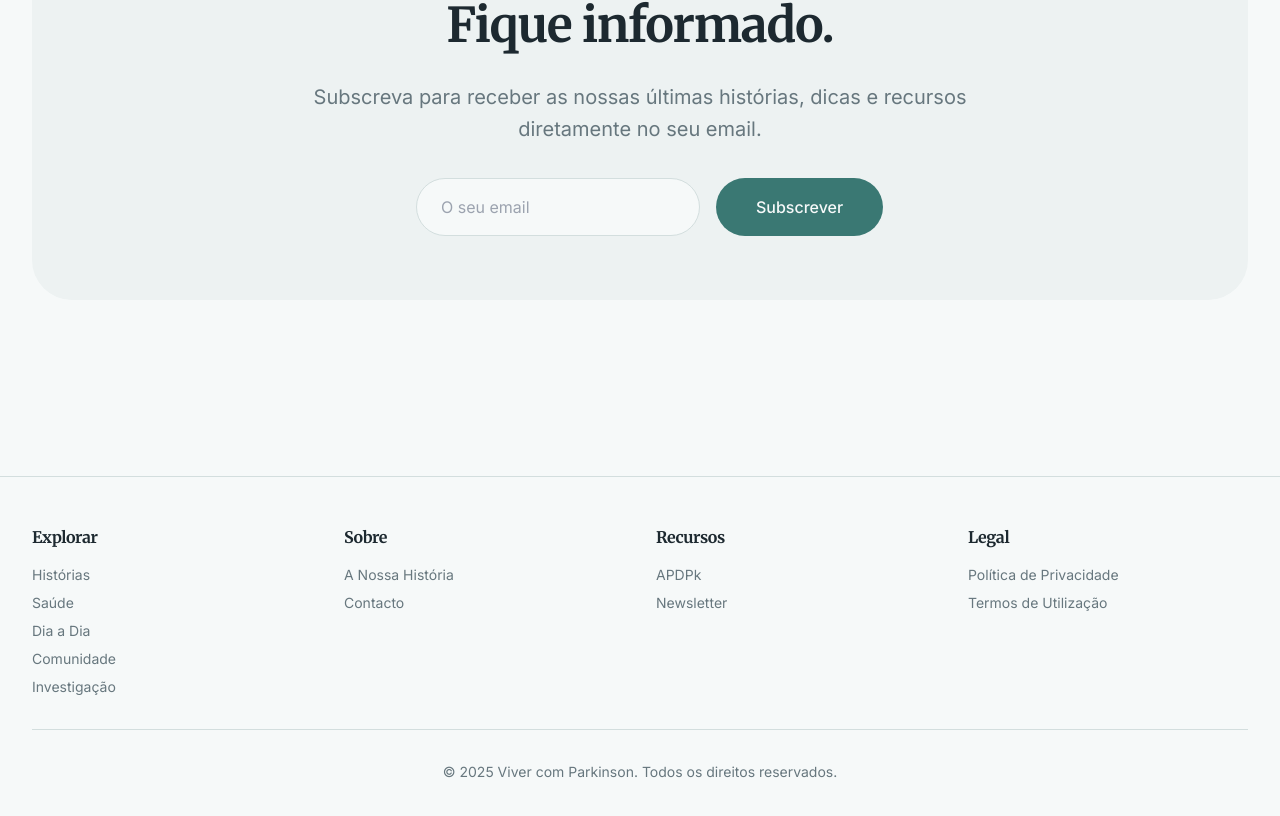
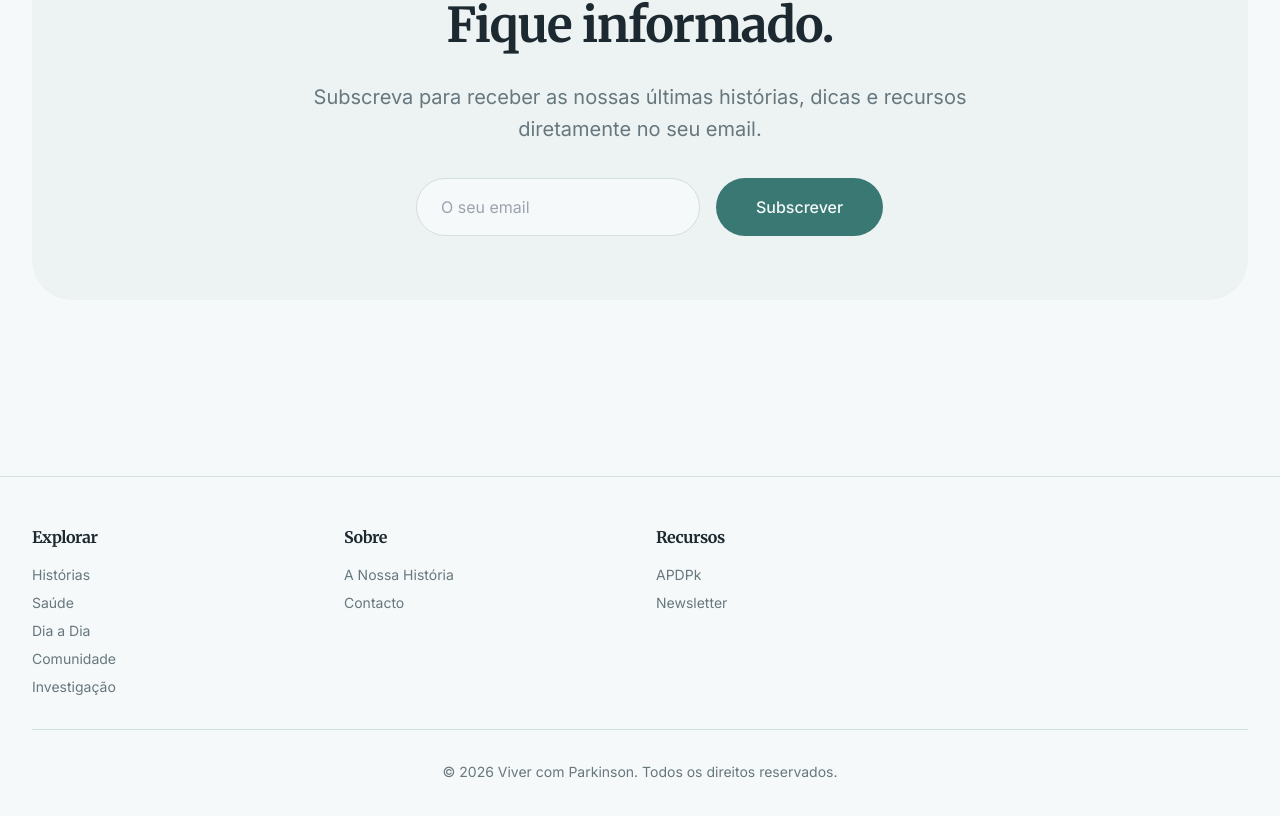
Before and after one commit to nguila/vivercomparkinson, a React (Vite) app: page / in a window 1280 px wide. Shown: the part 3084-3900 px from the top of the page. Built offline with nearby package versions, Linux system fonts and the light colour scheme; the HTML template or start-up script is replaced by a standard one.

Commit message:
Changes
Co-authored-by: nguila <10381750+nguila@users.noreply.github.com>

```diff
--- a/src/pages/Index.tsx
+++ b/src/pages/Index.tsx
@@ -73,16 +73,9 @@ const Index = () => {
                 <li><a href="/#newsletter" className="hover:text-accent transition-colors">Newsletter</a></li>
               </ul>
             </div>
-            <div>
-              <h3 className="font-semibold mb-4">Legal</h3>
-              <ul className="space-y-2 text-sm text-muted-foreground">
-                <li><a href="/privacy" className="hover:text-accent transition-colors">Política de Privacidade</a></li>
-                <li><a href="/terms" className="hover:text-accent transition-colors">Termos de Utilização</a></li>
-              </ul>
-            </div>
           </div>
           <div className="pt-8 border-t border-border text-center text-sm text-muted-foreground">
-            <p>© 2025 Viver com Parkinson. Todos os direitos reservados.</p>
+            <p>© 2026 Viver com Parkinson. Todos os direitos reservados.</p>
           </div>
         </div>
       </footer>
```
